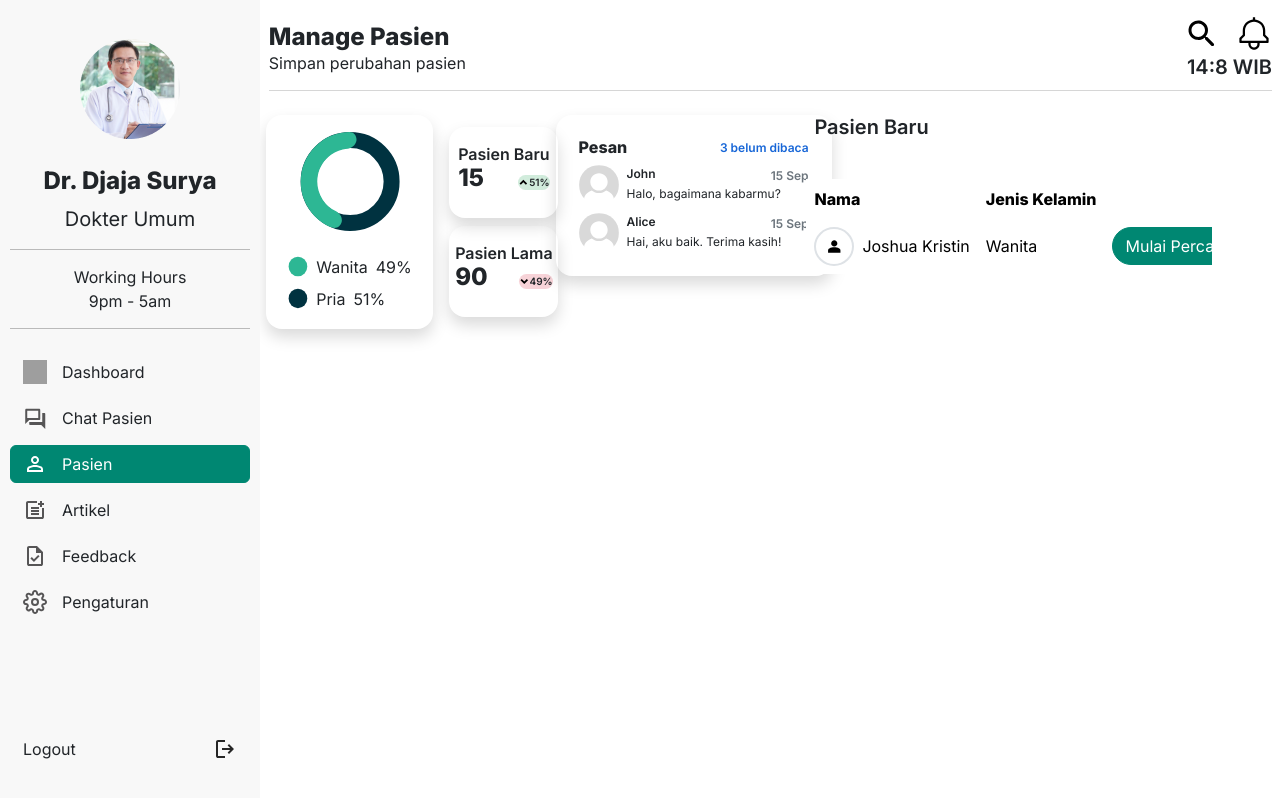
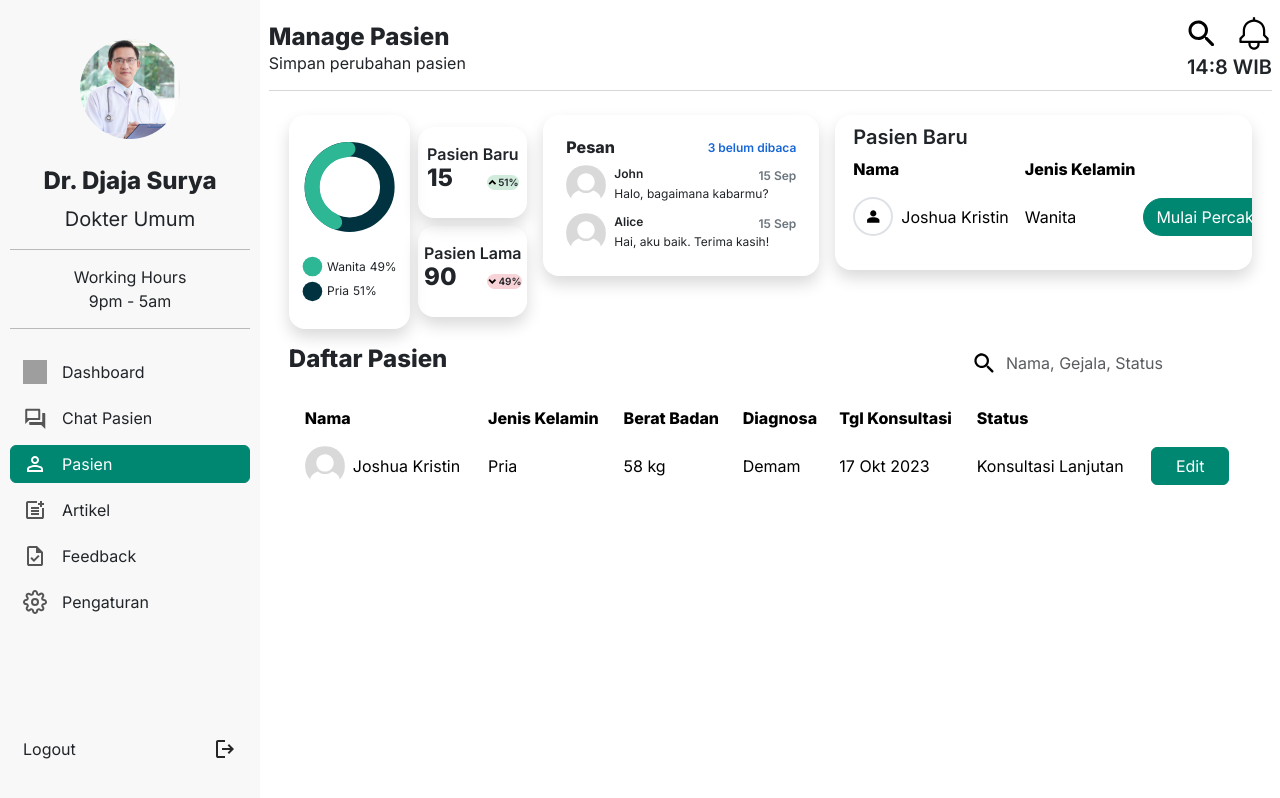
Before and after one commit to Health-Care-System/fe-react-doctor, a React (Vite) app: page /patients in a window 1280 px wide. Built offline with nearby package versions, Linux system fonts and the light colour scheme; grey boxes are pictures that could not be loaded.

Commit message:
update: page pasien with components

```diff
--- a/src/components/ui/Cards/Card.css
+++ b/src/components/ui/Cards/Card.css
@@ -10,6 +10,8 @@
 
 .chart_gender {
   display: flex;
+  width: auto;
+  max-width: 130px;
   height: 214px;
   padding: 8.551px 13.681px;
   align-items: flex-start;
@@ -17,9 +19,9 @@
 }
 
 .chart_gender_img {
-	width: 100%;
-	min-width: auto;
-	max-width: 100px;
+	width: auto;
+	min-width: 90px;
+  height: 90px;
 }
 
 .chart_gender_circle {
@@ -29,9 +31,10 @@
 
 .chart_pasien {
 	display: flex;
-	width: 109px;
+  width: auto;
+	max-width: 109px;
 	height: 91px;
-	padding: 8.551px;
+	padding: 0 8.551px;
 	flex-direction: column;
 	justify-content: center;
 	align-items: center;
@@ -40,9 +43,9 @@
 
 .chat_dashboard {
   display: flex;
-  width: auto;
+  width: fit-content;
   min-width: 276px;
-  height: auto;
+  height: fit-content;
   max-width: 214px;
   padding: 15px;
   flex-direction: column;
@@ -55,3 +58,17 @@
   width: 40px;
   height: 40px;
 }
+
+.consultation__chat {
+  display: flex;
+  height: fit-content;
+  width: auto;
+  max-width: 479px;
+  max-height: 214px;
+  padding: 10px;
+  flex-direction: column;
+  align-items: flex-start;
+  gap: 18px;
+  flex-shrink: 0;
+  border-radius: 20px;
+}
--- a/src/components/ui/Cards/index.jsx
+++ b/src/components/ui/Cards/index.jsx
@@ -122,24 +122,24 @@ import chartjs from "../../../assets/icon/chartjs.svg";
 
 export const ChartGenderPasien = ({ data }) => {
   return (
-    <div className="chart_gender shadow rounded-4">
-      <div className="d-grid gap-4 p-2">
+    <div className="chart_gender shadow rounded-4 d-grid align-content-center  ">
+      <div className="d-grid gap-4">
         <img src={chartjs} alt="chatjs" className="chart_gender_img mx-auto " />
-        <div className="d-grid gap-2">
-          <div className="d-flex gap-2 align-items-center justify-content-start ">
+        <div className="d-grid gap-1">
+          <div className="d-flex gap-1 align-items-center justify-content-start ">
             <img
               src={circleWoman}
               alt="circle"
               className="chart_gender_circle"
             />
-            <p>Wanita</p>
-            <span>{data.womanPercentage}</span>
+            <p className="fs-4 ">Wanita</p>
+            <span className="fs-4 ">{data.womanPercentage}</span>
           </div>
 
-          <div className="d-flex gap-2 align-items-center justify-content-start ">
+          <div className="d-flex gap-1 align-items-center justify-content-start ">
             <img src={circleMan} alt="circle" className="chart_gender_circle" />
-            <p>Pria</p>
-            <span>{data.manPercentage}</span>
+            <p className="fs-4">Pria</p>
+            <span className="fs-4 ">{data.manPercentage}</span>
           </div>
         </div>
       </div>
@@ -214,15 +214,15 @@ import personIcon from "../../../assets/icon/person.svg";
 
 export const ConsultationChatCard = ({ name, gender }) => {
   return (
-    <div className="rounded-4 d-grid container consultation__chat__section">
+    <div className="rounded-4 table-responsive shadow consultation__chat">
+      <div className="p-0 ">
         <h3 className="fw-semibold m-0 fs-2 ps-2 ">Pasien Baru</h3>
-      <div className="table-responsive text-nowrap ">
+        <div className="text-nowrap ">
           <table className="table table-borderless">
             <thead>
               <tr>
                 <th scope="col">Nama</th>
                 <th scope="col">Jenis Kelamin</th>
-              <th scope="col"></th>
               </tr>
             </thead>
             <tbody>
@@ -236,7 +236,7 @@ export const ConsultationChatCard = ({ name, gender }) => {
                   <p className="fs-3 limit__text__name">{name}</p>
                 </td>
                 <td className="">{gender}</td>
-              <td>
+                <td className="p-0">
                   <Button className="btn-primary text-nowrap text-white rounded-pill">
                     Mulai Percakapan
                   </Button>
@@ -246,5 +246,6 @@ export const ConsultationChatCard = ({ name, gender }) => {
           </table>
         </div>
       </div>
+    </div>
   );
 };
--- a/src/pages/Patient/PatientPage.jsx
+++ b/src/pages/Patient/PatientPage.jsx
@@ -1,33 +1,51 @@
+import {
+  CardTotalPasien,
+  ChartGenderPasien,
+  ChatDashboardCard,
+  ConsultationChatCard,
+} from "../../components/ui/Cards";
 import "./Patient.module.css";
-import avatarIcon from '../../assets/icon/avatar.svg'
-import { CardTotalPasien, ChartGenderPasien, ChatDashboardCard, ConsultationChatCard } from "../../components/ui/Cards";
+import avatarIcon from "../../assets/icon/avatar.svg";
+import searchIcon from "../../assets/icon/search.svg";
+import { Input } from "../../components/ui/Form";
+import { Button } from "../../components/ui/Button";
 
 const PatientPage = () => {
-
   const chatMessages = [
     {
       avatar: avatarIcon,
       name: "John",
       date: "15 Sep",
-      chat: "Halo, bagaimana kabarmu?"
+      chat: "Halo, bagaimana kabarmu?",
     },
     {
       avatar: avatarIcon,
       name: "Alice",
       date: "15 Sep",
-      chat: "Hai, aku baik. Terima kasih!"
+      chat: "Hai, aku baik. Terima kasih!",
+    },
+  ];
+
+  const data = [
+    {
+      nama: "Joshua Kristin",
+      jenisKelamin: "Pria",
+      beratBadan: "58 kg",
+      diagnosa: "Demam",
+      tglKonsultasi: "17 Okt 2023",
+      status: "Konsultasi Lanjutan",
     },
   ];
 
   return (
-    <section className="container-fluid d-grid gap-3">
-      <div className="layout container ">
-        <div className="row gap-xl-0 gap-3 mx-lg-2 my-lg-3 ">
-          <div className="col-xl-3 col-lg-5 col-12 d-flex align-items-center justify-content-center gap-3 m-0 p-0 ">
+    <section className="container-fluid ">
+      <div className="d-grid mx-lg-3 my-3 gap-3 ">
+        <div className="d-grid d-lg-flex align-items-start gap-3">
+          <div className="d-flex justify-content-center align-items-center gap-2">
             <ChartGenderPasien
               data={{ womanPercentage: "49%", manPercentage: "51%" }}
             />
-            <div className="d-grid gap-2 justify-content-center align-items-center ">
+            <div className="d-grid gap-2 align-items-center  ">
               <CardTotalPasien
                 percentage="51%"
                 title="Pasien Baru"
@@ -40,11 +58,64 @@ const PatientPage = () => {
               />
             </div>
           </div>
-          <div className="col-xl-3 col-lg-6 col-12 d-lg-inline d-grid justify-content-center px-xl-4 ">
+          <div className="d-grid justify-content-center align-items-center ">
             <ChatDashboardCard chatMessages={chatMessages} />
           </div>
-          <div className="col-xl-6 col-lg-12 col-12 mt-xl-0 mt-lg-3 justify-content-lg-start d-grid justify-content-center m-0 px-xl-4   ">
+          <div className="d-grid justify-content-center align-items-center">
             <ConsultationChatCard gender="Wanita" name="Joshua Kristin" />
+          </div>
+        </div>
+        {/* Table Daftar Pasien */}
+        <div className="d-grid  align-items-center gap-2">
+          <div className="d-flex justify-content-between align-items-center">
+            <h1 className="fw-bold fs-1">Daftar Pasien</h1>
+            <div className="position-relative ">
+              <Input
+                placeHolder="Nama, Gejala, Status "
+                className="border-0 ps-5  "
+              />
+              <button className="border-0 bg-transparent position-absolute start-0 ps-2 top-0 mt-1">
+                <img src={searchIcon} alt="searchIcon" className="w-75" />
+              </button>
+            </div>
+          </div>
+          <div className="table-responsive p-2 text-nowrap ">
+            <table className="table table-borderless ">
+              <thead>
+                <tr>
+                  <th scope="col">Nama</th>
+                  <th scope="col">Jenis Kelamin</th>
+                  <th scope="col">Berat Badan</th>
+                  <th scope="col">Diagnosa</th>
+                  <th scope="col">Tgl Konsultasi</th>
+                  <th scope="col">Status</th>
+                </tr>
+              </thead>
+              <tbody>
+                {data.map((entry, index) => (
+                  <tr key={index} className="align-middle">
+                    <td className="d-flex align-items-center gap-2">
+                      <img
+                        src={avatarIcon}
+                        alt="avatarIcon"
+                        className="rounded-circle avatar_icon"
+                      />
+                      <p>{entry.nama}</p>
+                    </td>
+                    <td>{entry.jenisKelamin}</td>
+                    <td>{entry.beratBadan}</td>
+                    <td>{entry.diagnosa}</td>
+                    <td>{entry.tglKonsultasi}</td>
+                    <td>{entry.status}</td>
+                    <td>
+                      <Button className="btn-primary text-white px-4">
+                        Edit
+                      </Button>
+                    </td>
+                  </tr>
+                ))}
+              </tbody>
+            </table>
           </div>
         </div>
       </div>
```
Also changed, not shown: src/pages/Patient/Patient.module.css (line endings or trailing spaces). Lines whose indentation alone changed are shown as unchanged.
